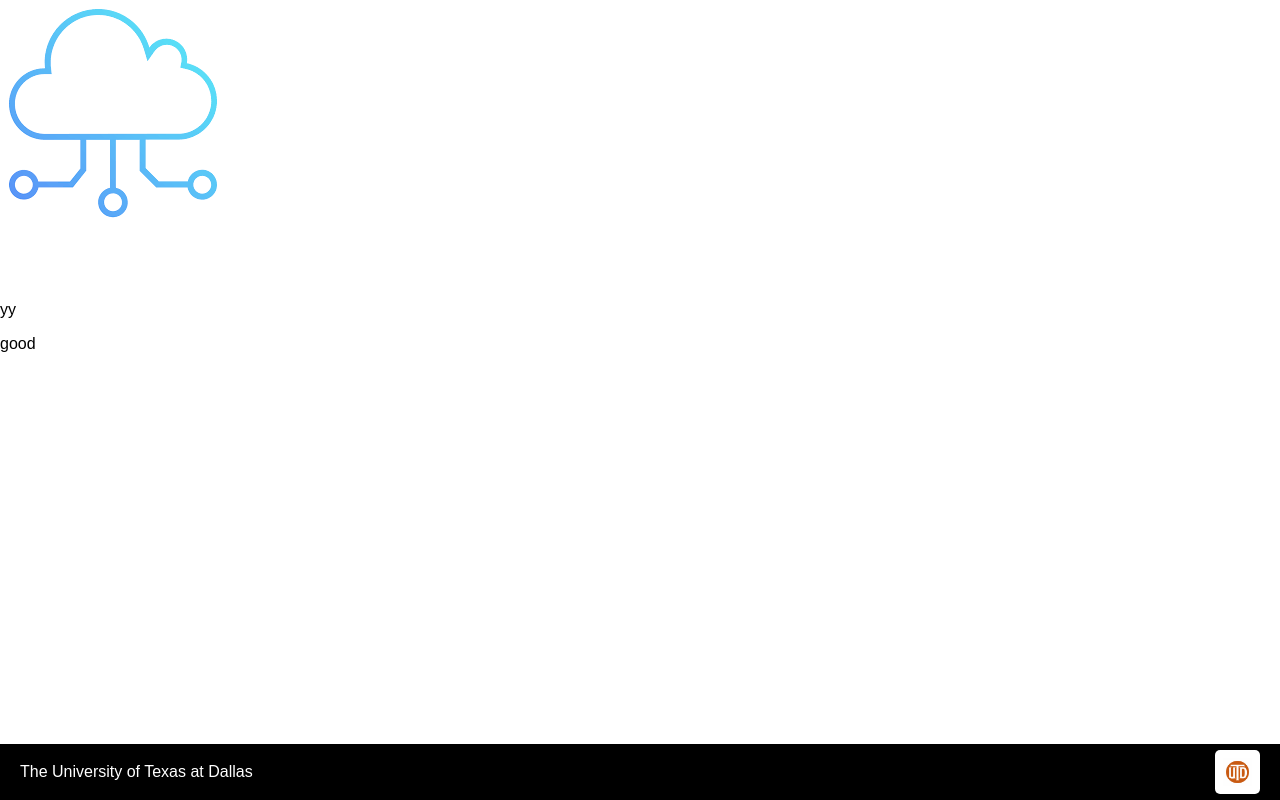
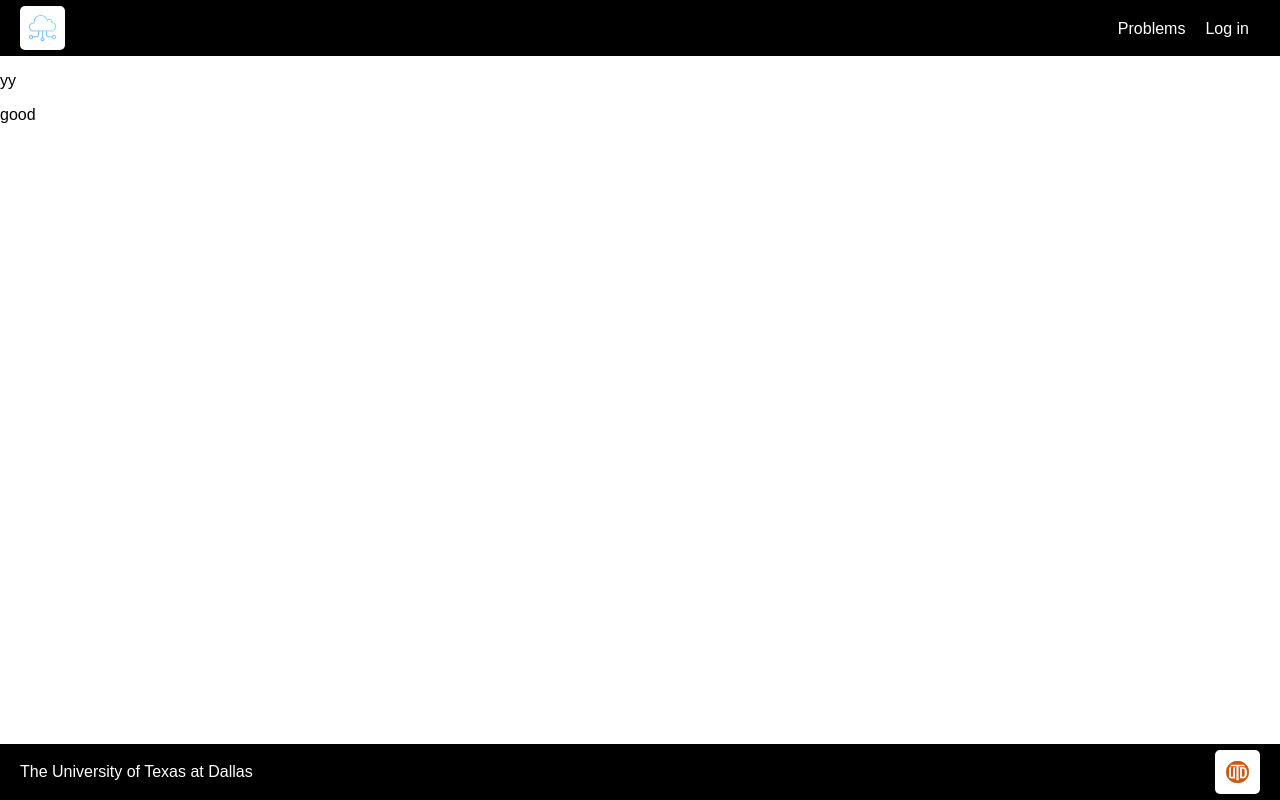
Before and after one commit to gh603/UTDOJ, a React app in the folder online-judge/: page / in a window 1280 px wide. Built offline with nearby package versions, Linux system fonts and the light colour scheme.

Commit message:
Update Toolbar Component

```diff
--- a/online-judge/src/component/LogoHeader/Logo.css
+++ b/online-judge/src/component/LogoHeader/Logo.css
@@ -0,0 +1,11 @@
+.Logo {
+    background-color: white;
+    padding: 8px;
+    height: 100%;
+    box-sizing: border-box;
+    border-radius: 5px;
+}
+
+.Logo img {
+    height: 100%;
+}
--- a/online-judge/src/component/LogoHeader/Logo.js
+++ b/online-judge/src/component/LogoHeader/Logo.js
@@ -1,9 +1,10 @@
 import React from 'react';
 
 import editorLogo from '../../assets/images/cloud.png';
+import classes from './Logo.css';
 
 const logo = (props) => (
-    <div>
+    <div className={classes.Logo}>
         <img src={editorLogo} alt='Logo'/>
     </div>
 )
--- /dev/null
+++ b/online-judge/src/component/Navigation/NavigationItems/NavigationItem/NavigationItem.css
@@ -0,0 +1,6 @@
+.NavigationItem {
+    margin: 10px 10px;
+    box-sizing: border-box;
+    display: block;
+    width: 100%;
+}
--- /dev/null
+++ b/online-judge/src/component/Navigation/NavigationItems/NavigationItem/NavigationItem.js
@@ -0,0 +1,8 @@
+import React from 'react';
+import classes from './NavigationItem.css';
+
+const NavigationItem = (props) => (
+    <li className={classes.NavigationItem}>{props.children}</li>
+);
+
+export default NavigationItem;
--- /dev/null
+++ b/online-judge/src/component/Navigation/NavigationItems/NavigationItems.css
@@ -0,0 +1,17 @@
+.NavigationItems {
+    margin: 1px;
+    padding: 0;
+    list-style: none;
+    display: flex;
+    flex-flow: column;
+    align-items: center;
+    justify-content: space-between;
+    height: 100%;
+    color: white;
+}
+
+@media (min-width: 500px){
+    .NavigationItems{
+        flex-flow: row;
+    }
+}
--- /dev/null
+++ b/online-judge/src/component/Navigation/NavigationItems/NavigationItems.js
@@ -0,0 +1,14 @@
+import React from 'react';
+
+import NavigationItem from './NavigationItem/NavigationItem';
+
+import classes from './NavigationItems.css';
+
+const navigationItems = (props) => (
+    <ul className={classes.NavigationItems}>
+        <NavigationItem>Problems</NavigationItem>
+        <NavigationItem>Log in</NavigationItem>
+    </ul>
+);
+
+export default navigationItems;
--- a/online-judge/src/component/Navigation/Toolbar/Toolbar.css
+++ b/online-judge/src/component/Navigation/Toolbar/Toolbar.css
@@ -0,0 +1,23 @@
+.Toolbar {
+    height: 56px;
+    width: 100%;
+    position: fixed;
+    top: 0;
+    left: 0;
+    background-color: rgb(0, 0, 0);
+    display: flex;
+    justify-content: space-between;
+    align-items: center;
+    padding: 0 20px;
+    box-sizing: border-box;
+    z-index: 90;
+    color: white;
+}
+
+.Toolbar nav {
+    height: 100%;
+}
+
+.Logo{
+    height: 80%;
+}
--- a/online-judge/src/component/Navigation/Toolbar/Toolbar.js
+++ b/online-judge/src/component/Navigation/Toolbar/Toolbar.js
@@ -1,11 +1,18 @@
 import React from 'react';
 
 import Logo from '../../LogoHeader/Logo';
+import classes from './Toolbar.css';
+import NavigationItems from '../NavigationItems/NavigationItems';
 
 const toolbar = (props) => (
-    <div>
-        <Logo />
-    </div>
+    <header className={classes.Toolbar}>
+        <div className={classes.Logo}>
+            <Logo />
+        </div>
+        <nav>
+            <NavigationItems />
+        </nav>
+    </header>
 )
 
 export default toolbar;
```
